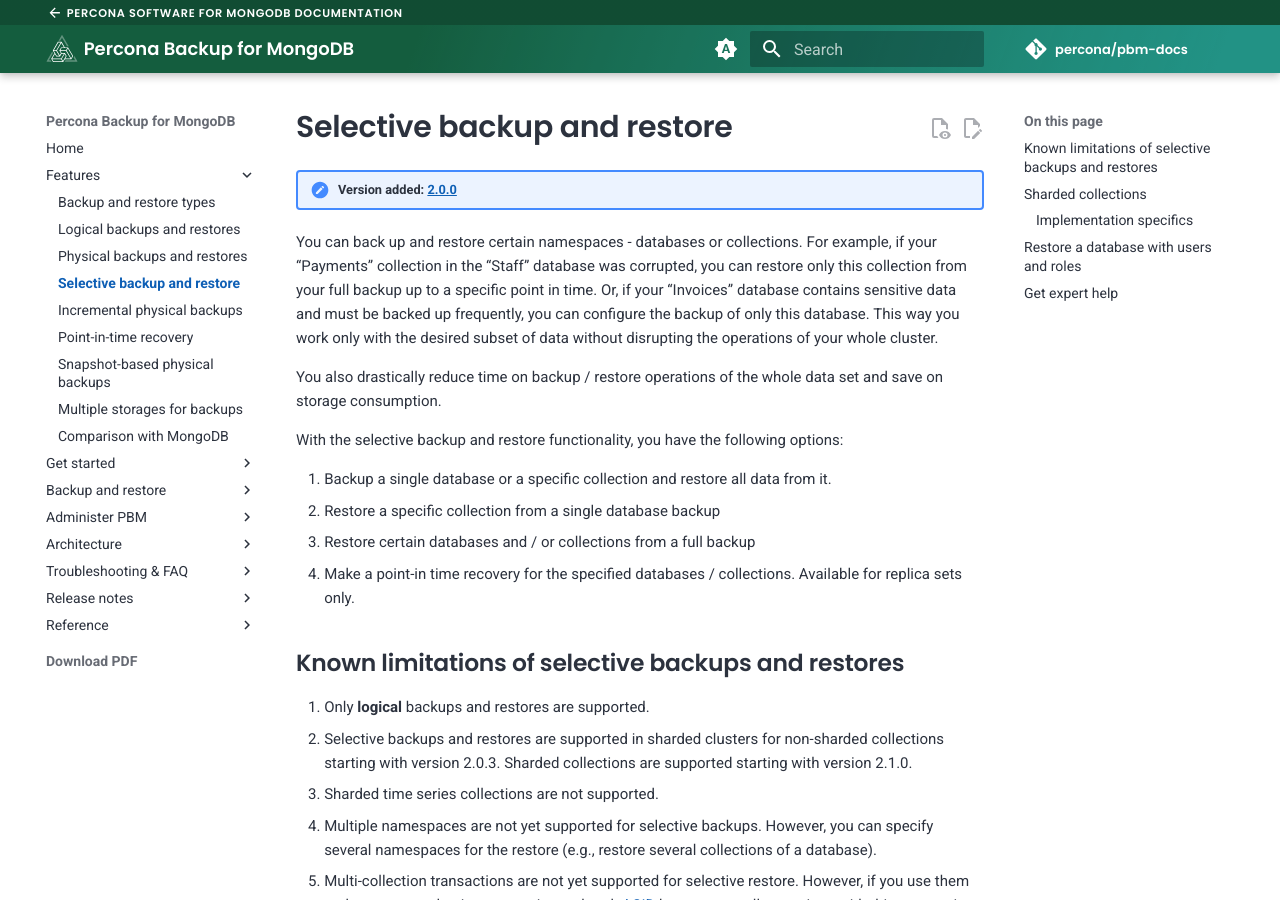
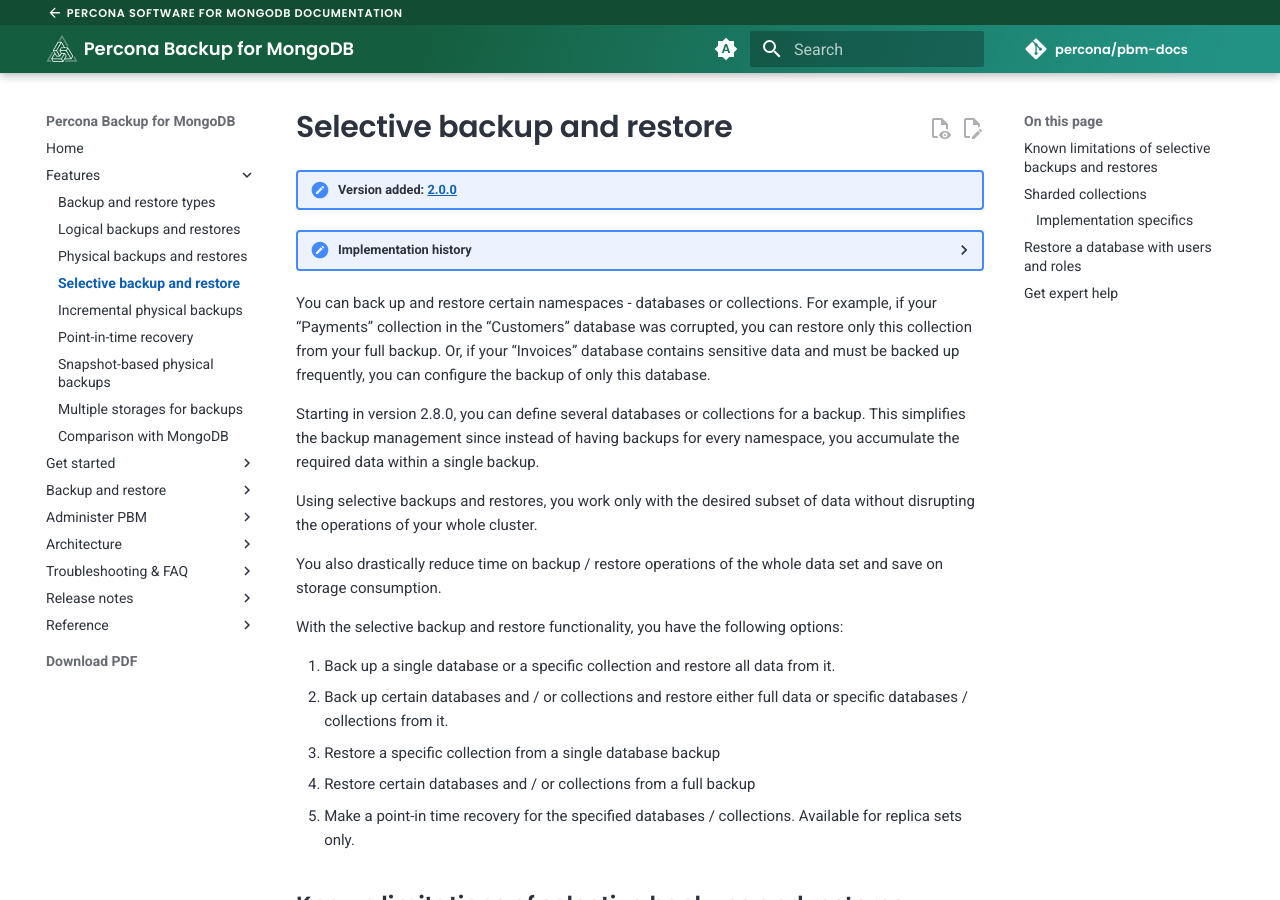
Before and after one commit to percona/pbm-docs, an MkDocs documentation site: the page built from docs/features/selective-backup.md, in a window 1280 px wide and 900 px high. Built offline with MkDocs 1.6.1 and Material for MkDocs 9.7.7, drawn with Linux system fonts in a browser that asks for light colours; nearby versions of some CDN libraries; comment, search, counter and statistics services are not loaded.

Commit message:
PBM-1417 Documented support of multiple namespaces for selective backup (#223)
* PBM-1417 Documented support of multiple namespaces for selective backup

modified:   docs/features/selective-backup.md
	modified:   docs/reference/pbm-commands.md
	modified:   docs/usage/restore.md
	modified:   docs/usage/start-backup.md

---------

Co-authored-by: Santo Leto <santo.leto@percona.com>

```diff
--- a/docs/features/selective-backup.md
+++ b/docs/features/selective-backup.md
@@ -2,13 +2,29 @@
 
 !!! admonition "Version added: [2.0.0](../release-notes/2.0.0.md)"
 
-You can back up and restore certain namespaces - databases or collections. For example, if your "Payments" collection in the "Staff" database was corrupted, you can restore only this collection from your full backup up to a specific point in time. Or, if your "Invoices" database contains sensitive data and must be backed up frequently, you can configure the backup of only this database. This way you work only with the desired subset of data without disrupting the operations of your whole cluster.
+??? admonition "Implementation history"
+
+    The following table lists the changes in the implementation of selective backups and the versions that introduced those changes:
+
+    | Version            | Description        |
+    | ------------------ | ------------------ |
+    | [2.0.3](../release-notes/2.0.3.md) | Support for non-sharded collections in sharded clusters|
+    | [2.1.0](../release-notes/2.1.0.md) | Added support for sharded collections |
+    | [2.5.0](../release-notes/2.5.0.md) | Ability to restore databases with users and roles |
+    | [2.8.0](../release-notes/2.8.0.md) | Ability to define multiple namespaces for backup |
+
+You can back up and restore certain namespaces - databases or collections. For example, if your "Payments" collection in the "Customers" database was corrupted, you can restore only this collection from your full backup. Or, if your "Invoices" database contains sensitive data and must be backed up frequently, you can configure the backup of only this database.
+
+Starting in version 2.8.0, you can define several databases or collections for a backup. This simplifies the backup management since instead of having backups for every namespace, you accumulate the required data within a single backup.
+
+Using selective backups and restores, you work only with the desired subset of data without disrupting the operations of your whole cluster.
 
 You also drastically reduce time on backup / restore operations of the whole data set and save on storage consumption.
 
 With the selective backup and restore functionality, you have the following options:
 
-1.	Backup a single database or a specific collection and restore all data from it.
+1.	Back up a single database or a specific collection and restore all data from it.
+2.  Back up certain databases and / or collections and restore either full data or specific databases / collections from it.
 2.	Restore a specific collection from a single database backup
 3.	Restore certain databases and / or collections from a full backup
 4.	Make a point-in time recovery for the specified databases / collections. Available for replica sets only.
@@ -18,14 +34,13 @@
 1. Only **logical** backups and restores are supported.
 2. Selective backups and restores are supported in sharded clusters for non-sharded collections starting with version 2.0.3. Sharded collections are supported starting with version 2.1.0.
 3. Sharded time series collections are not supported.
-4. Multiple namespaces are not yet supported for selective backups. However, you can specify several namespaces for the restore (e.g., restore several collections of a database).
-5. Multi-collection transactions are not yet supported for selective restore. However, if you use them and attempt a selective restore, it may break [ACID](../reference/glossary.md#acid) because not all operations with this transaction are restored. PBM applies oplog events that relate only to the specified namespaces(s). Thus, from the transaction's point of view, the data consistency may be broken.
+4. Multi-collection transactions are not yet supported for selective restore. However, if you use them and attempt a selective restore, it may break [ACID](../reference/glossary.md#acid) because not all operations with this transaction are restored. PBM applies oplog events that relate only to the specified namespaces(s). Thus, from the transaction's point of view, the data consistency may be broken.
 
     For example, you have a transaction that involves collections A and B. When you restore collection A, PBM replays oplog events only for collection A and ignores those related to collection B. As a result, the state of collection B remains unchanged and is no longer consistent with collection A.
 
-6. System collections in ``admin``, ``config``, and ``local`` databases cannot be backed up and restored selectively. You must make a full backup and restore to include them.
-7. Selective point-in-time recovery is not supported for sharded clusters.
-8. Selective backups are not supported for deployments with [config shards :octicons-link-external-16:](https://www.mongodb.com/docs/v8.0/core/sharded-cluster-config-servers/#std-label-sharded-cluster-config-server-config-shards) - config server replica sets that also store application data.
+5. System collections in ``admin``, ``config``, and ``local`` databases cannot be backed up and restored selectively. You must make a full backup and restore to include them.
+6. Selective point-in-time recovery is not supported for sharded clusters.
+7. Selective backups are not supported for deployments with [config shards :octicons-link-external-16:](https://www.mongodb.com/docs/v8.0/core/sharded-cluster-config-servers/#std-label-sharded-cluster-config-server-config-shards) - config server replica sets that also store application data.
 
 
 ## Sharded collections
```
Also changed, not shown: docs/reference/pbm-commands.md (+2 -2 lines), docs/usage/restore.md (+2 -2 lines), docs/usage/start-backup.md (+11 -9 lines), 1 other file.
